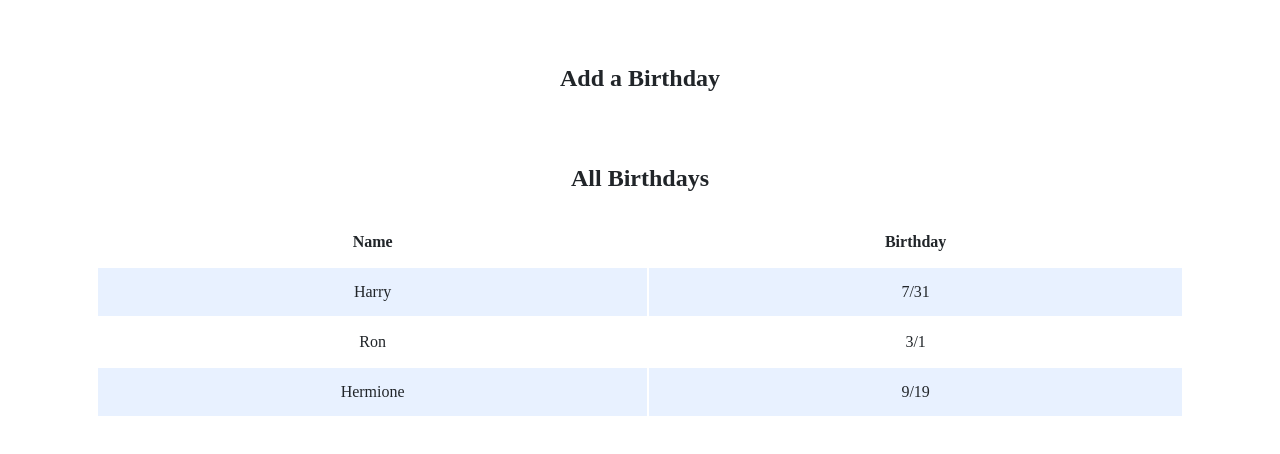
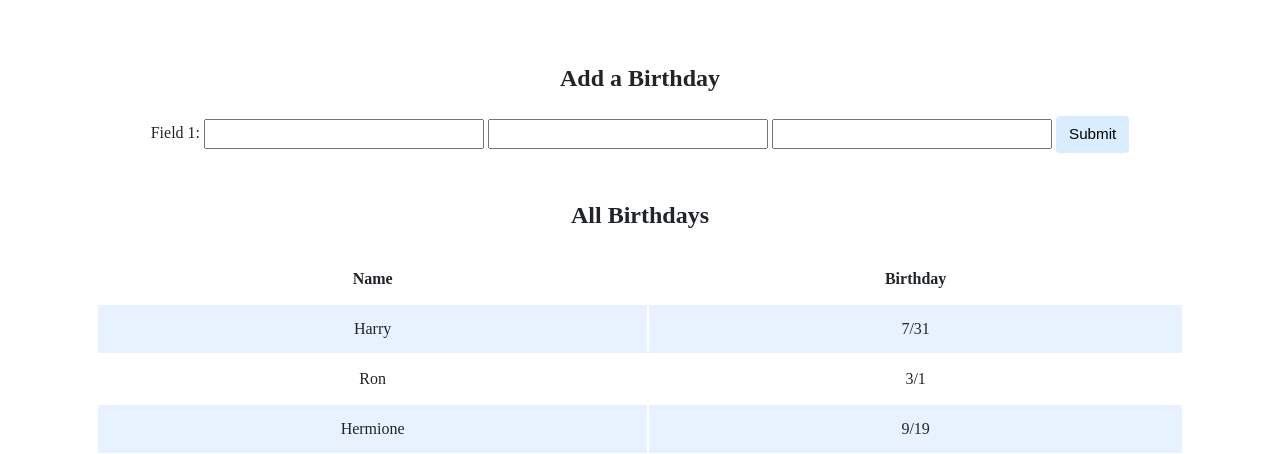
Before and after one commit to Hillgrove/CS50x, a Flask app: page / in a window 1280 px wide. Shown: the part 200-654 px from the top of the page. Run offline with Flask 3, Linux system fonts and the light colour scheme; data comes from the database, SQL or seed files in the repository; some libraries are stand-ins or nearby versions.

Commit message:
Mon, Aug 28, 2023, 3:33 PM +02:00

```diff
--- a/week09/3. lab09/birthdays/templates/index.html
+++ b/week09/3. lab09/birthdays/templates/index.html
@@ -16,6 +16,11 @@
                 <h2>Add a Birthday</h2>
                 <!-- TODO: Create a form for users to submit a name, a month, and a day -->
                 <form action="/" method="post">
+                    <lable for="field1">Field 1:</lable>
+                    <input type="text" name="name">
+                    <input type="text" name="month">
+                    <input type="text" name="day">
+                    <input type="submit" value="Submit">
 
                 </form>
             </div>
```
